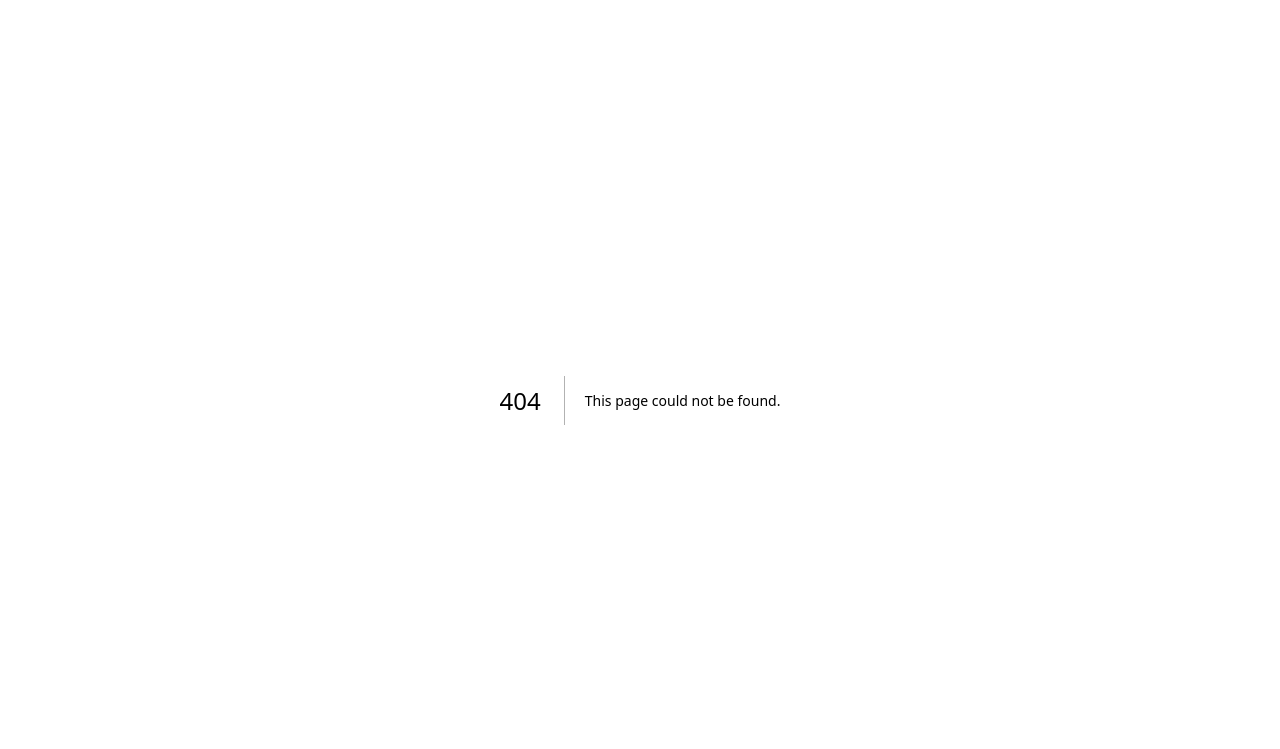
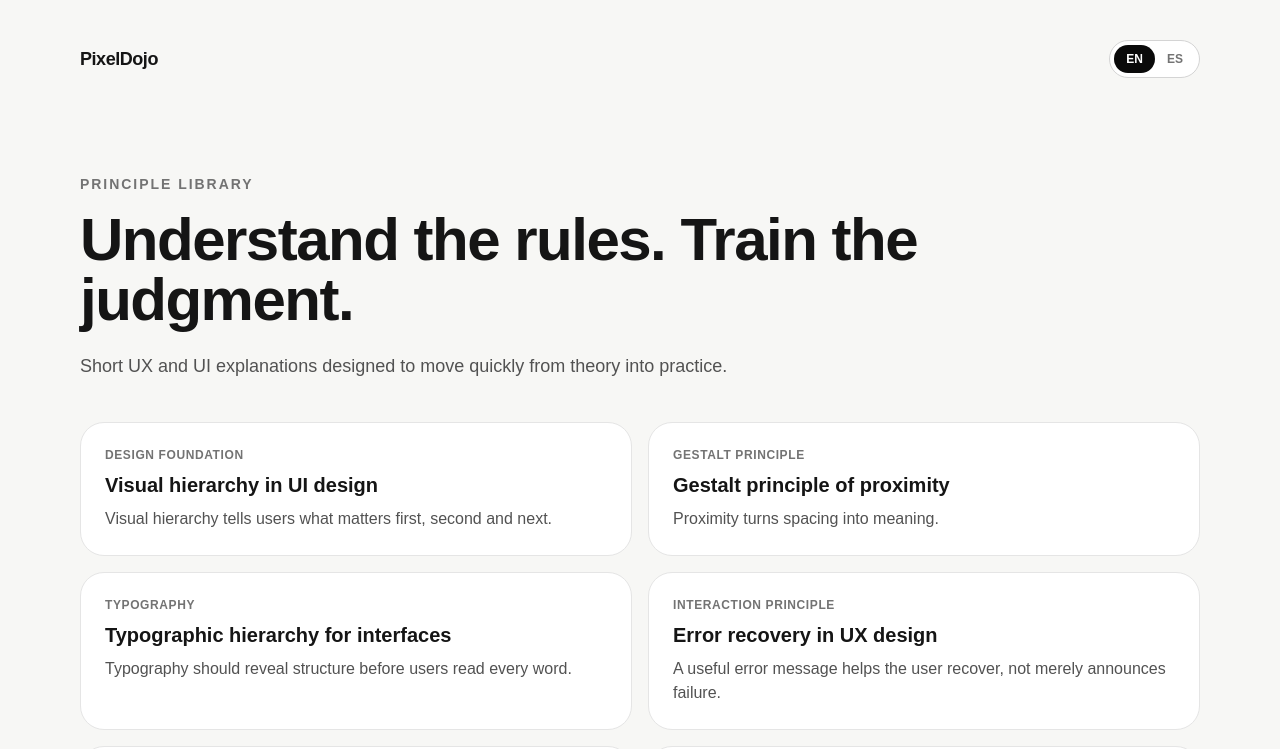
Before and after one commit to pablomrdz/pixeldojo, a Next.js app: page /en/ux in a window 1280 px wide. Before the commit this address had no page. Shown: the top 749 px of the page. Built offline with nearby package versions, Linux system fonts and the light colour scheme.

Commit message:
feat: add SEO principle hub

```diff
--- /dev/null
+++ b/app/[locale]/ux/page.tsx
@@ -0,0 +1,77 @@
+import type { Metadata } from "next";
+import Link from "next/link";
+import { notFound } from "next/navigation";
+import { LanguageSwitcher } from "@/components/LanguageSwitcher";
+import { principleHref, principles } from "@/data/learning";
+import type { Locale } from "@/lib/types";
+
+export async function generateMetadata({
+  params,
+}: {
+  params: Promise<{ locale: string }>;
+}): Promise<Metadata> {
+  const { locale: rawLocale } = await params;
+  const locale: Locale = rawLocale === "es" ? "es" : "en";
+
+  return {
+    title: locale === "es" ? "Principios UX y UI — PixelDojo" : "UX & UI principles — PixelDojo",
+    description:
+      locale === "es"
+        ? "Aprende principios de UX y UI con explicaciones breves y práctica visual."
+        : "Learn UX and UI principles through short explanations and visual practice.",
+    alternates: {
+      languages: { en: "/en/ux", es: "/es/ux" },
+    },
+  };
+}
+
+export default async function UXIndex({
+  params,
+}: {
+  params: Promise<{ locale: string }>;
+}) {
+  const { locale: rawLocale } = await params;
+  if (rawLocale !== "en" && rawLocale !== "es") notFound();
+  const locale = rawLocale as Locale;
+
+  return (
+    <main className="shell py-7 md:py-10">
+      <nav className="flex items-center justify-between">
+        <Link href={`/${locale}`} className="text-lg font-bold tracking-tight">PixelDojo</Link>
+        <LanguageSwitcher locale={locale} suffix="/ux" />
+      </nav>
+
+      <section className="py-16 md:py-24">
+        <p className="text-sm font-semibold uppercase tracking-[0.14em] text-neutral-500">
+          {locale === "es" ? "Biblioteca de principios" : "Principle library"}
+        </p>
+        <h1 className="mt-4 max-w-4xl text-4xl font-semibold tracking-tight md:text-6xl">
+          {locale === "es"
+            ? "Entiende las reglas. Entrena el criterio."
+            : "Understand the rules. Train the judgment."}
+        </h1>
+        <p className="mt-5 max-w-2xl text-lg leading-8 text-neutral-600">
+          {locale === "es"
+            ? "Explicaciones cortas de UX y UI diseñadas para llevarte rápidamente de la teoría a la práctica."
+            : "Short UX and UI explanations designed to move quickly from theory into practice."}
+        </p>
+
+        <div className="mt-10 grid gap-4 md:grid-cols-2">
+          {principles.map((item) => (
+            <Link
+              key={item.key}
+              href={principleHref(item.key, locale)}
+              className="rounded-3xl border border-neutral-200 bg-white p-6 transition hover:-translate-y-0.5 hover:border-neutral-400"
+            >
+              <p className="text-xs font-semibold uppercase tracking-wider text-neutral-500">
+                {item.eyebrow[locale]}
+              </p>
+              <h2 className="mt-2 text-xl font-semibold">{item.title[locale]}</h2>
+              <p className="mt-2 leading-6 text-neutral-600">{item.short[locale]}</p>
+            </Link>
+          ))}
+        </div>
+      </section>
+    </main>
+  );
+}
```
